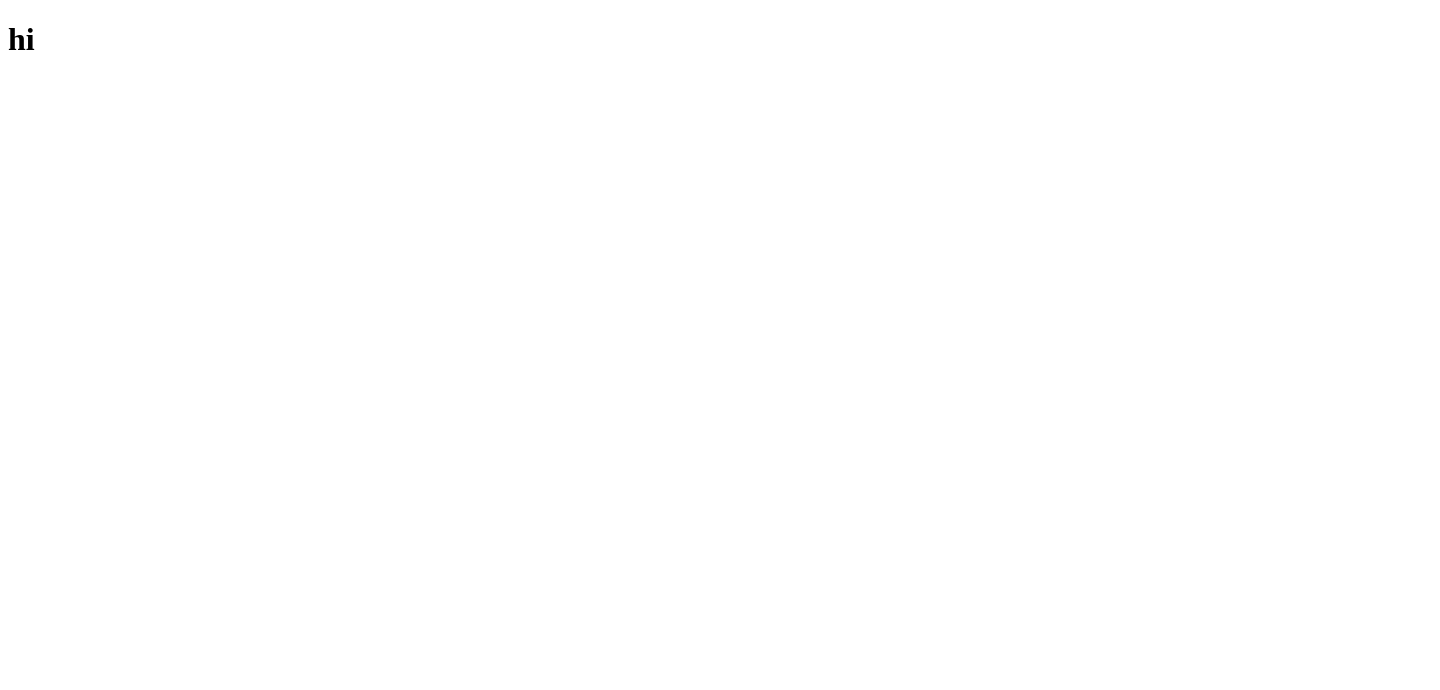
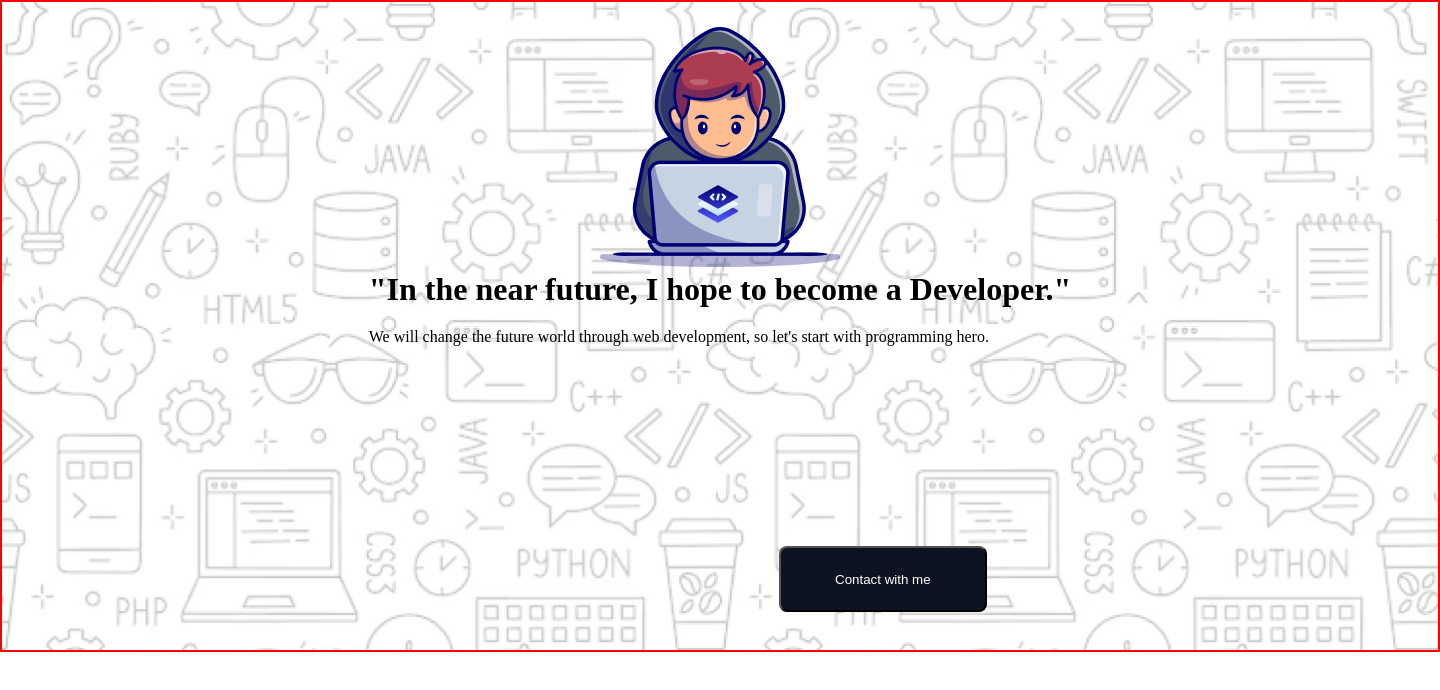
Before and after one commit to MDMonirujjaman805/Frist-Assignment, a plain HTML site: page assets/index.html in a window 1280 px wide. Shown: the whole page, 1440 px wide, since content can reach past the window. Drawn offline with Linux system fonts and the light colour scheme; a web font is replaced by a local one.

Commit message:
banner section bone

```diff
--- a/assets/index.html
+++ b/assets/index.html
@@ -8,6 +8,22 @@
   <link rel="shortcut icon" href="icons8-course-assign-50.png" type="image/x-icon">
 </head>
 <body>
-  <h1>hi</h1>
+  <header class="banner-container">
+    <div class="banner-content">
+      <div class="banner-image" id="i">
+      <img src="Group.png" alt="Group">
+      </div>
+      <div class="banner-text">
+      <h1>"In the near future, I hope to become a Developer."</h1>
+      <p id="p">We will change the future world through web development, so let's start with programming hero.</p>
+      <a href="#">   <button class="btn">Contact with me</button></a>
+    </div>
+  </div>
+  </header>
+  <main>
+
+  </main>
+  <footer>
+  </footer>
 </body>
 </html>
--- a/assets/style.css
+++ b/assets/style.css
@@ -0,0 +1,46 @@
+@import url('https://fonts.googleapis.com/css2?family=Azeret+Mono:ital,wght@0,100..900;1,100..900&display=swap');
+body{
+  font-family: Azeret Mono;
+}
+*{
+  box-sizing: border-box;
+  margin: 0;
+  padding: 0;
+}
+/* banner section style starts here */
+.banner-container{
+  width: 1440px;
+  height: 652px;
+  margin: 0 auto;
+  border: 2px solid red;
+  background-image: url(Hero-bg.png);
+  background-repeat: no-repeat;
+  background-size: cover;
+  background-position: center;
+}
+.banner-content{
+  display: flex;
+  flex-direction: column;
+  justify-content: center;
+  align-items: center;
+}
+/* .banner-text{
+  width: 998px;
+  height: 136px;
+} */
+.btn{
+  width: 208px;
+  height: 66px;
+  border-radius: 8px;
+  color: white;
+  background:rgb(13, 19, 33);
+  text-align: center;
+  margin-left: 410px;
+  margin-top: 180px;
+}
+#p{
+  margin: 20px 0px;
+}
+#i{
+  margin-top: 25px;
+}
```
